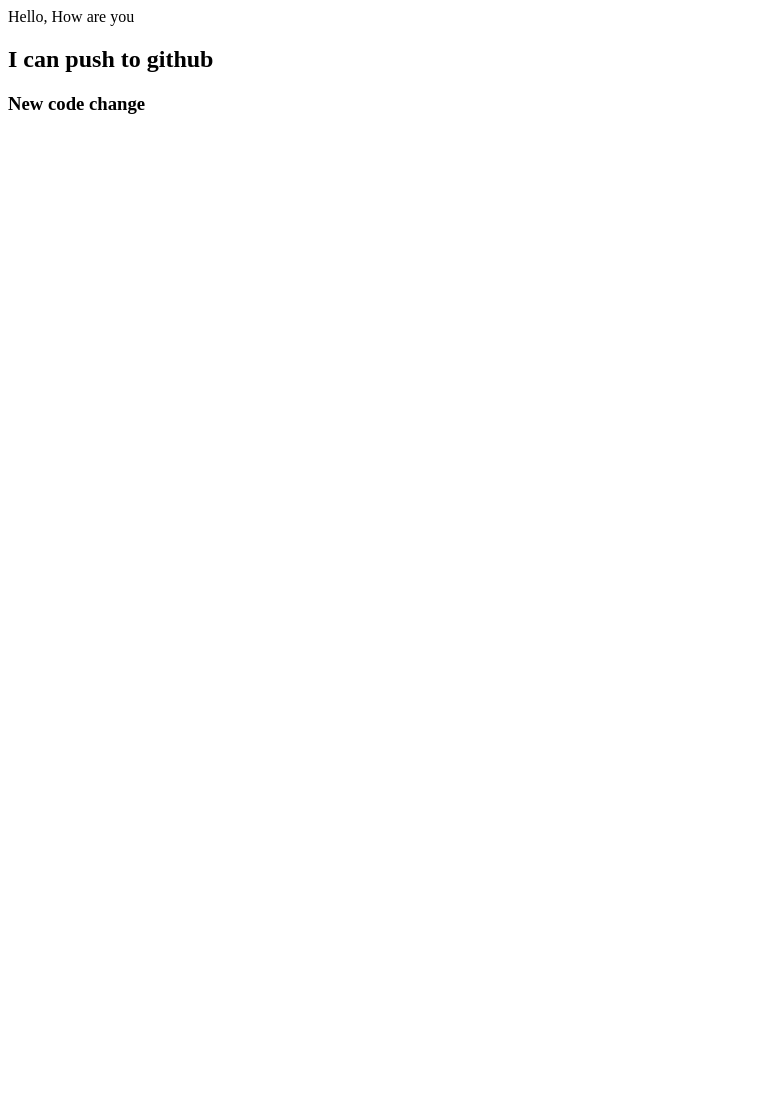
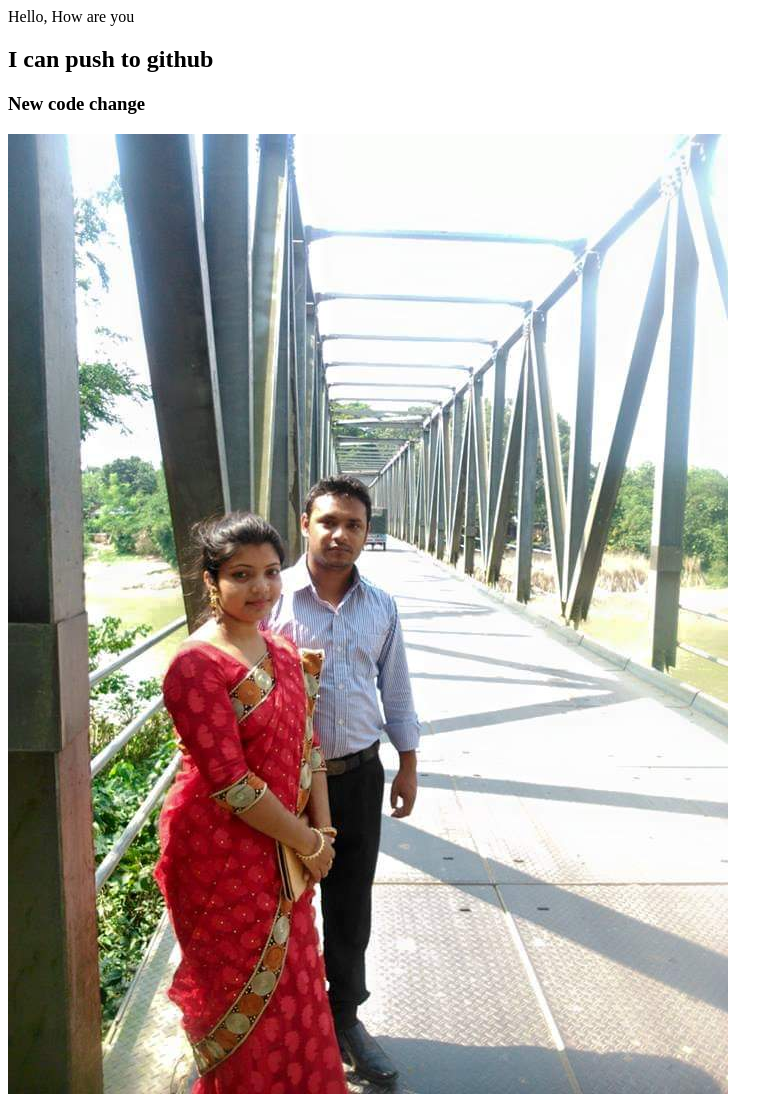
Before and after one commit to topurahman1122/my-second-web, a plain HTML site: page index.html in a window 1280 px wide. Shown: the whole page, without its empty margins (0-783 px from the left). Before the commit the page ends 800 px from the top, so only its background shows below. Drawn offline with Linux system fonts and the light colour scheme.

Commit message:
image added

```diff
--- a/index.html
+++ b/index.html
@@ -11,5 +11,6 @@
     <h>Hello, How are you</h>
     <h2>I can push to github</h2>
     <h3>New code change</h3>
+    <img src="12.jpg"
 </body>
 </html>
```
Also changed, not shown: 12.jpg (added), 34.jpg (added), 56.jpg (added).
